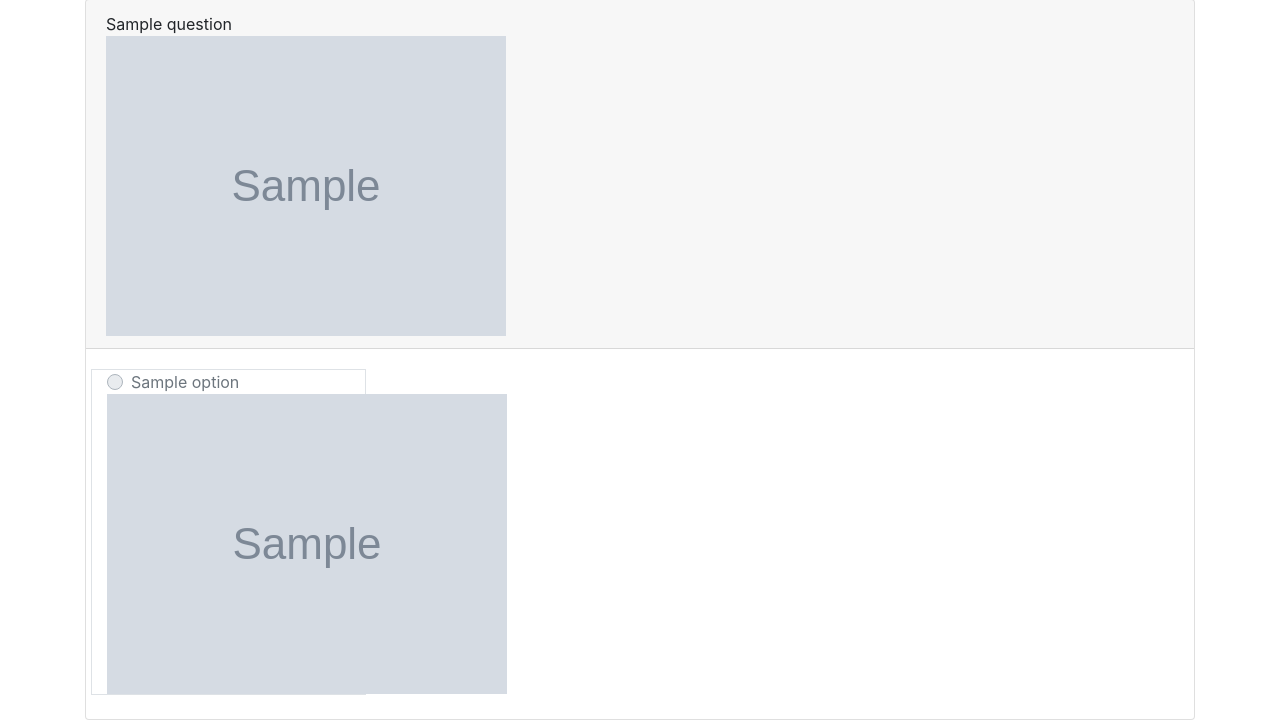
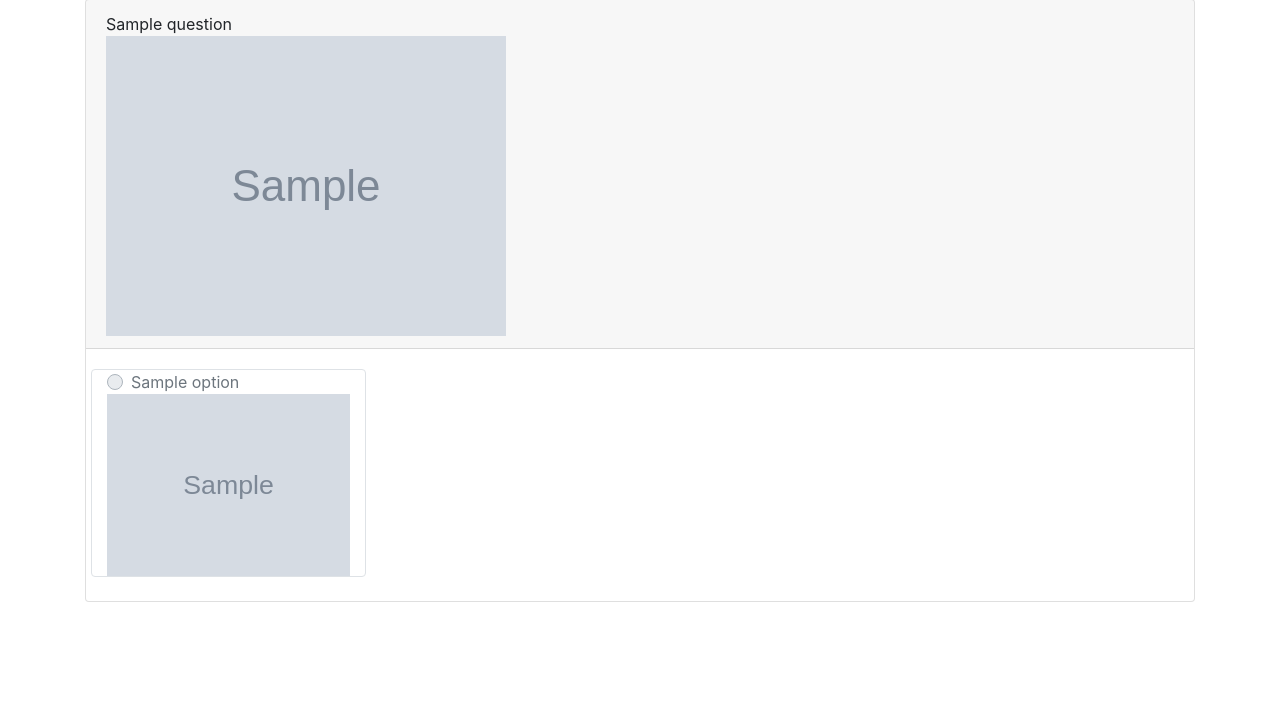
Before and after one commit to MohanKrishnaHB/cet-gym, a Django app: template templates/test_result_student.html in a window 1280 px wide. Shown: the part 105-833 px from the top of the page. After the commit the page ends 707 px from the top, so only its background shows below. Run offline with Django 3.2, Linux system fonts and the light colour scheme; the template is opened without the code that fills it: most values are stand-ins (such as "Sample title", 1, 10 or a date in 2020); grey boxes marked "Sample" are stand-in pictures; some libraries are stand-ins or nearby versions.

Commit message:
added img-fluid for question and options

```diff
--- a/templates/test.html
+++ b/templates/test.html
@@ -128,8 +128,7 @@
                                 <div>{{question.question.question}}</div>
                                 {% if question.question.question_image %}
                                 <div>
-                                    <img src="/uploads/{{question.question.question_image}}" class=""
-                                        alt="Cinque Terre">
+                                    <img src="/uploads/{{question.question.question_image}}" class="img-fluid">
                                 </div>
                                 {% endif %}
                             </div>
@@ -157,7 +156,7 @@
                                     <label class="custom-control-label"
                                         for="option{{q_index}}{{forloop.counter}}">{{option.option}}
                                         {% if option.image %}
-                                        <img src="/uploads/{{option.image}}" alt="">
+                                        <img class="img-fluid" src="/uploads/{{option.image}}" alt="">
                                         {% endif %}
                                     </label>
                                 </div>
--- a/templates/test_result_student.html
+++ b/templates/test_result_student.html
@@ -28,7 +28,7 @@
         <div class="card-body">
             {% for option in question.options %}
             <div class="row mb-1">
-                <div class="col-12 col-xl-3 border">
+                <div class="col-12 col-xl-3 border rounded">
                     <div class="row">
                         <div class="col-auto align-self-center">
                             <div class="custom-control custom-radio">
@@ -47,7 +47,7 @@
                         </div>
                         {% if option.option.image %}
                         <div class="col-auto">
-                            <img src="/uploads/{{option.option.image}}" alt="">
+                            <img class="img-fluid" src="/uploads/{{option.option.image}}" alt="">
                         </div>
                         {% endif %}
                     </div>
```
Also changed, not shown: templates/test_results_institute.html (+19 -3 lines).
